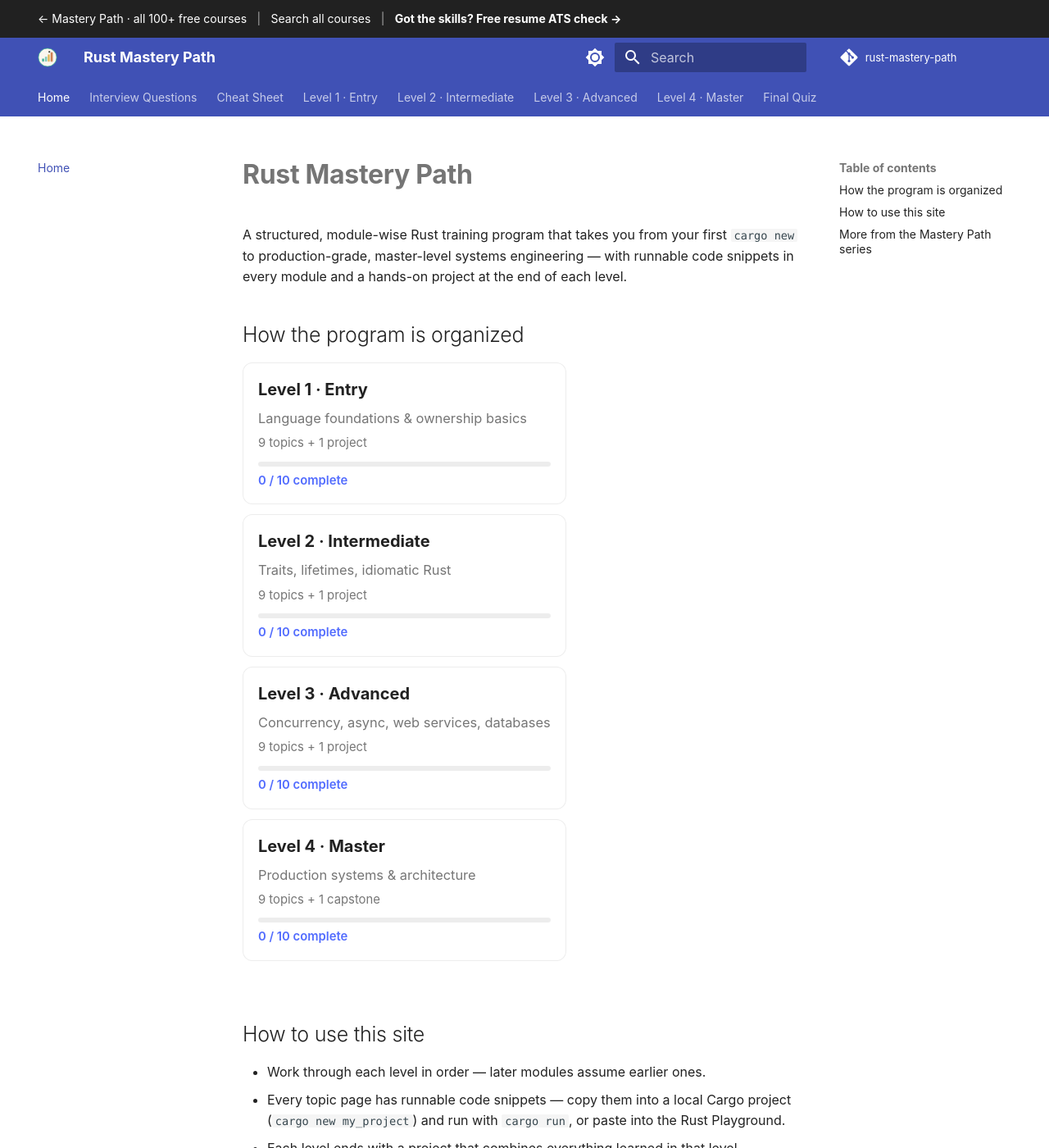
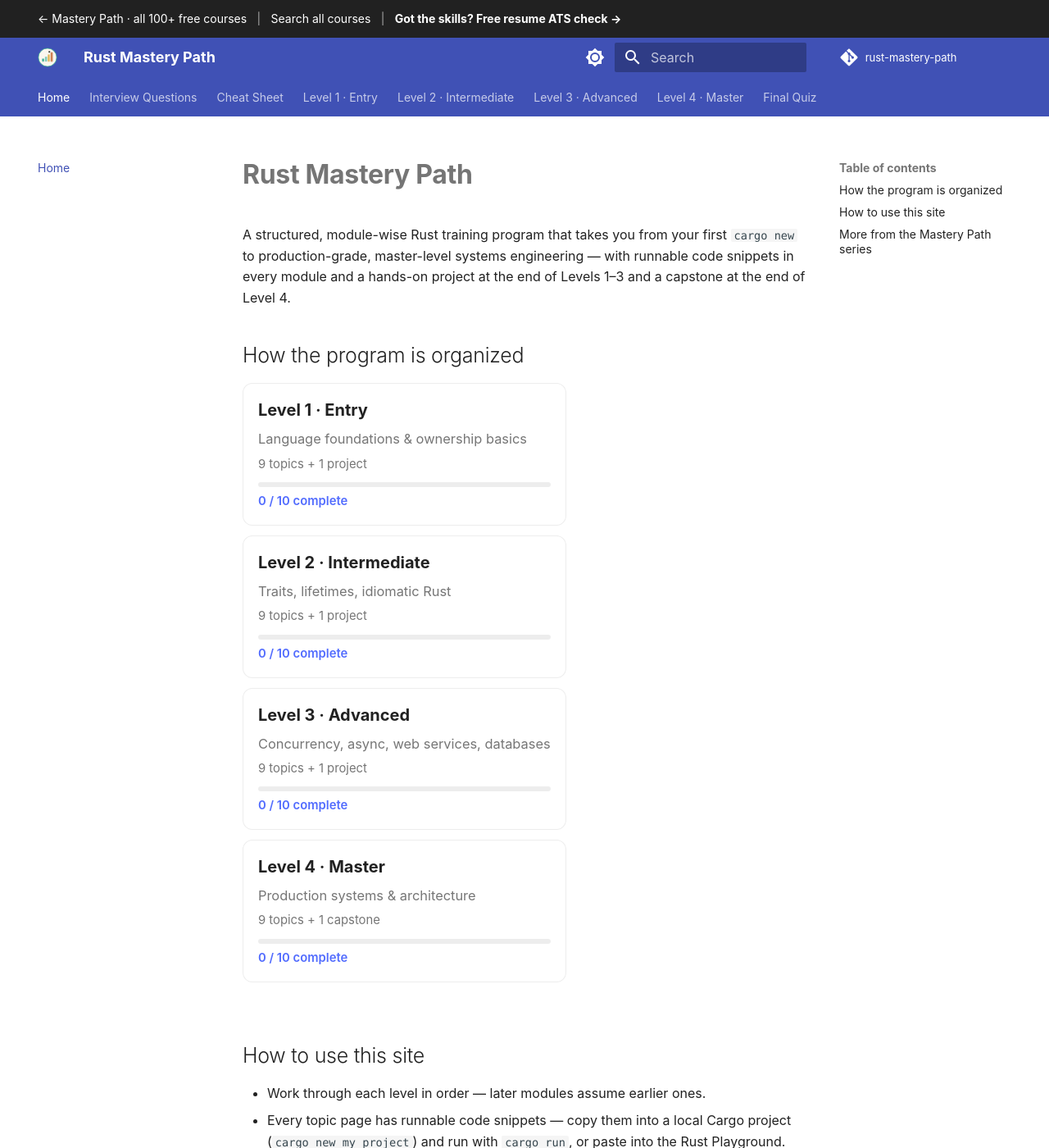
Before and after one commit to SIGILIPELLI/rust-mastery-path, an MkDocs documentation site: the page built from docs/index.md, in a window 1280 px wide and 1400 px high. Shown: the whole window at 82% size. Built offline with MkDocs 1.6.1 and Material for MkDocs 9.7.7, drawn with Linux system fonts in a browser that asks for light colours; comment, search, counter and statistics services are not loaded; some of the changed text lies outside the part shown.

Commit message:
Course home: state that Levels 1-3 end with a project and Level 4 with the capstone
Co-Authored-By: Claude Sonnet 5.5 <noreply@anthropic.com>

```diff
--- a/docs/index.md
+++ b/docs/index.md
@@ -7,8 +7,7 @@ description: "Free Rust course from beginner to advanced -- hands-on lessons wit
 
 A structured, module-wise Rust training program that takes you from your first
 `cargo new` to production-grade, master-level systems engineering — with
-runnable code snippets in every module and a hands-on project at the end of
-each level.
+runnable code snippets in every module and a hands-on project at the end of Levels 1–3 and a capstone at the end of Level 4.
 
 ## How the program is organized
 
@@ -25,7 +24,7 @@ each level.
 - Every topic page has runnable code snippets — copy them into a local Cargo
   project (`cargo new my_project`) and run with `cargo run`, or paste into the
   Rust Playground.
-- Each level ends with a project that combines everything learned in that level.
+- Levels 1–3 each end with a project that combines everything learned in that level, and Level 4 ends with the course capstone.
 - Use the search bar (top of the page) to jump straight to a topic.
 
 Start here → [Level 1 · Entry](level-1/index.md)
```
